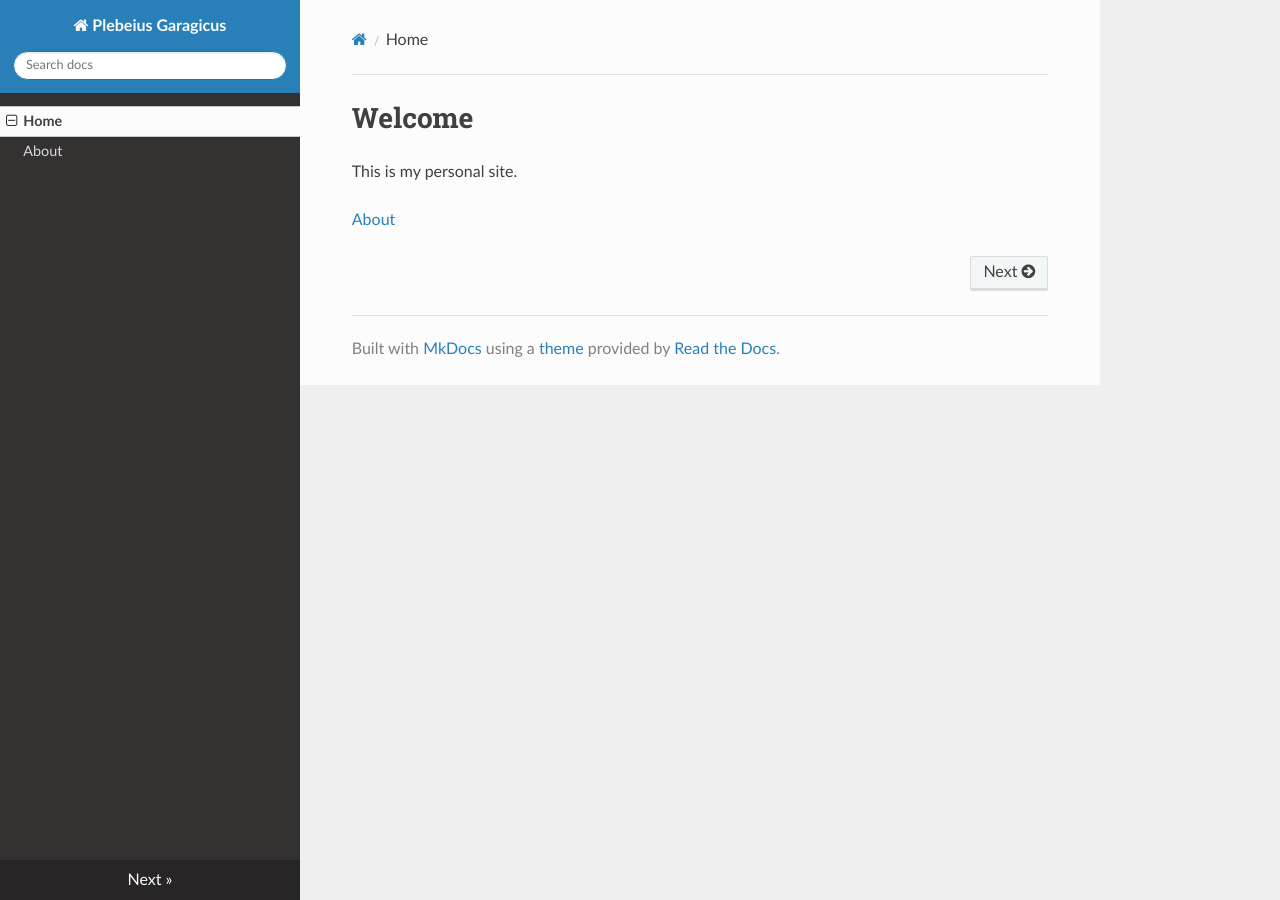
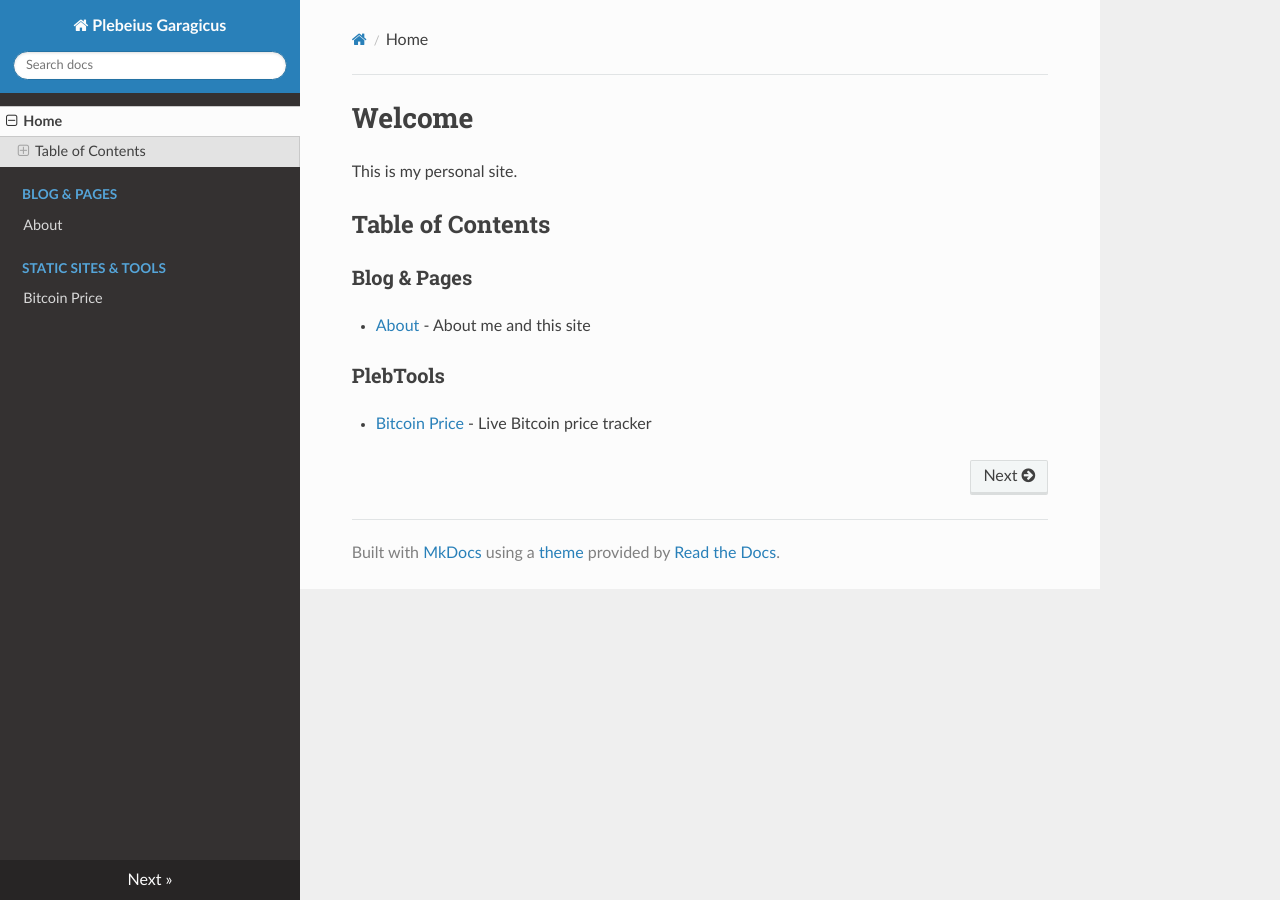
Before and after one commit to PlebeiusGaragicus/plebeiusgaragicus.github.io, an MkDocs documentation site: the page built from docs/index.md, in a window 1280 px wide. Built offline with MkDocs 1.6.1, drawn with Linux system fonts in a browser that asks for light colours; nearby versions of some CDN libraries.

Commit message:
try again

```diff
--- a/docs/index.md
+++ b/docs/index.md
@@ -2,4 +2,12 @@
 
 This is my personal site.
 
-[About](about.md)
+## Table of Contents
+
+### Blog & Pages
+
+- [About](about.md) - About me and this site
+
+### PlebTools
+
+- [Bitcoin Price](bitcoin-price.html) - Live Bitcoin price tracker
--- a/mkdocs.yml
+++ b/mkdocs.yml
@@ -6,4 +6,7 @@ theme:
 
 nav:
   - Home: index.md
-  - About: about.md
+  - Blog & Pages:
+    - About: about.md
+  - Static Sites & Tools:
+    - Bitcoin Price: bitcoin-price.html
```
Also changed, not shown: README.md (+7 -4 lines), docs/bitcoin-price.html (line endings or trailing spaces).
